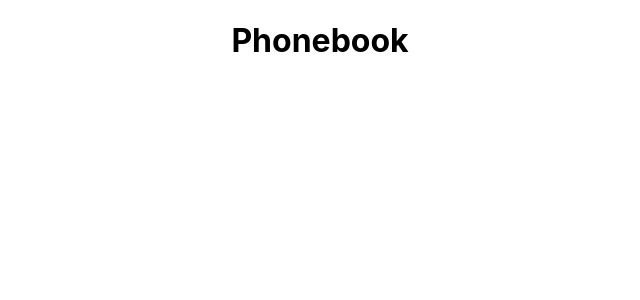
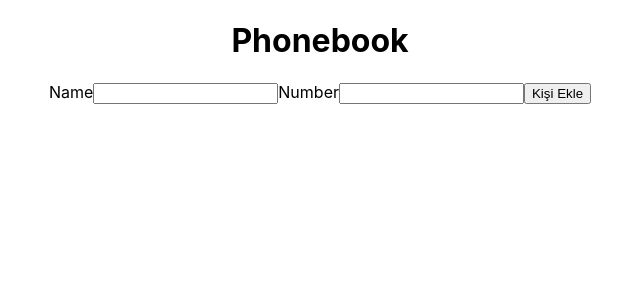
Before and after one commit to Ethemkizilyer/phonebook, a React (Create React App) app: page / in a window 1280 px wide. Shown: the top 300 px of the page, without its empty margins (320-960 px from the left). Built offline with nearby package versions, Linux system fonts and the light colour scheme.

Commit message:
feat: contact form added

```diff
--- a/src/App.js
+++ b/src/App.js
@@ -1,13 +1,17 @@
 
 import { useSelector } from 'react-redux';
+import { ToastContainer } from 'react-toastify';
 import './App.css';
+import ContactForm from './components/ContactForm';
 
 function App() {
   const asd = useSelector(state=>state.contact)
 
   return (
     <div className="App">
+      <ToastContainer/>
       <h1>Phonebook</h1>
+      <ContactForm/>
     </div>
   );
 }
--- /dev/null
+++ b/src/components/ContactForm.jsx
@@ -0,0 +1,66 @@
+import { Field, Form, Formik } from 'formik'
+import React from 'react'
+import { useSelector } from 'react-redux'
+import { useDispatch } from 'react-redux'
+import { toast } from 'react-toastify'
+import { addContact } from '../redux/contactSlice'
+
+const ContactForm = () => {
+    const dispatch=useDispatch()
+    const contacts= useSelector(state=>state.contact.contacts)
+    console.log(contacts)
+  return (
+    <>
+      <Formik
+        initialValues={{ name: "", number: "" }}
+        onSubmit={(values, { resetForm }) => {
+          if (
+            contacts.find(
+              (contact) =>
+                contact.name.toLowerCase() === values.name.toLocaleLowerCase()
+            )
+          ) {
+            toast.info(`${values.name} is already in your contacts.`, {
+              position: toast.POSITION.TOP_CENTER,
+              theme: "colored",
+            });
+            resetForm();
+            return "";
+          }
+          const item = {
+            ...values,
+            id: Math.ceil(Math.random() * 10000),
+          };
+          dispatch(addContact(item));
+          resetForm();
+        }}
+      >
+        <Form>
+          <label htmlFor="name">Name</label>
+          <Field
+            type="text"
+            name="name"
+            id="name"
+            pattern="^[a-zA-Zа-яА-Я]+(([' -][a-zA-Zа-яА-Я ])?[a-zA-Zа-яА-Я]*)*$"
+            title="Ad yalnızca harf, kesme işareti, kısa çizgi ve boşluk içerebilir. Örneğin Charles de Batz de Castelmore d'Artagnan"
+            required
+          />
+          <label htmlFor="number">Number</label>
+          <Field
+            type="tel"
+            name="number"
+            id="number"
+            pattern="\+?\d{1,4}?[-.\s]?\(?\d{1,3}?\)?[-.\s]?\d{1,4}[-.\s]?\d{1,4}[-.\s]?\d{1,9}"
+            title="Telefon numarası rakam olmalı ve boşluk, tire, parantez içerebilir ve + ile başlayabilir"
+            required
+          />
+          <button type='submit'>
+            Kişi Ekle
+          </button>
+        </Form>
+      </Formik>
+    </>
+  );
+}
+
+export default ContactForm
--- a/src/index.js
+++ b/src/index.js
@@ -5,7 +5,7 @@ import App from './App';
 import { Provider } from 'react-redux';
 import { persistor, store } from './redux/store';
 import { PersistGate } from 'redux-persist/integration/react';
-
+import "react-toastify/dist/ReactToastify.css";
 
 const root = ReactDOM.createRoot(document.getElementById('root'));
 root.render(
```
